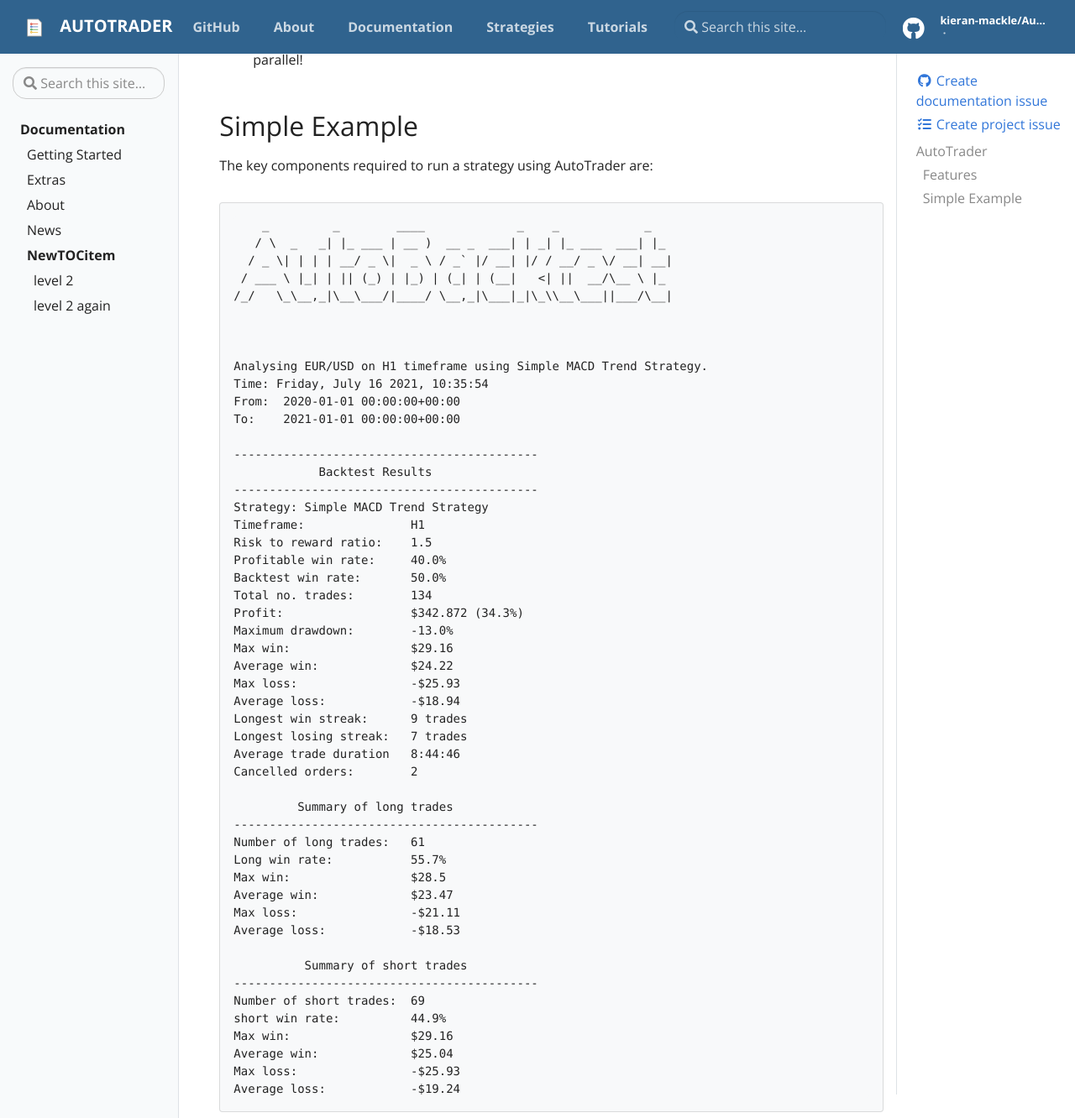
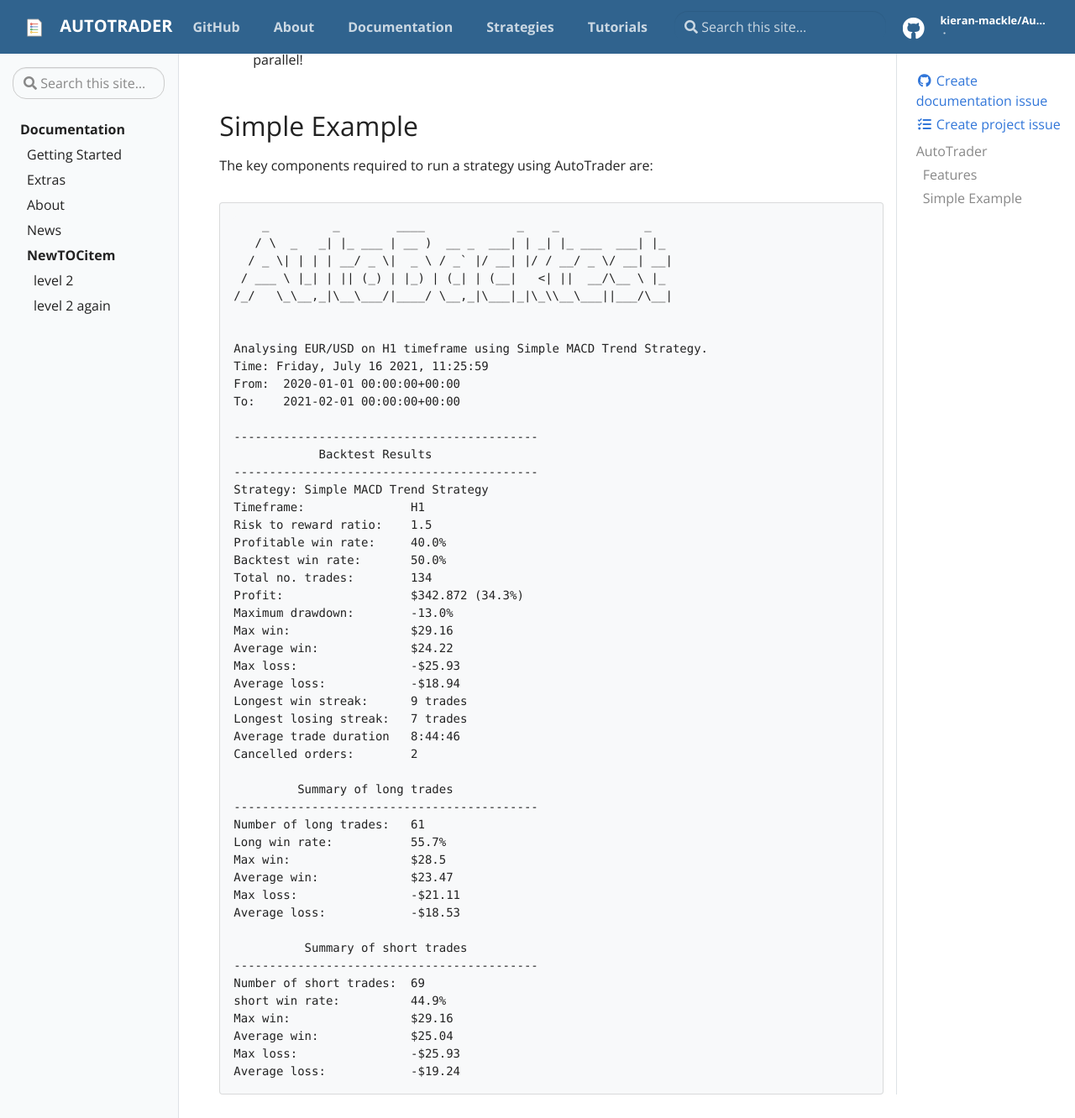
Before and after one commit to kieran-mackle/AutoTrader, a Jekyll site: the page built from docs/pages/index.md, in a window 1280 px wide and 1400 px high, scrolled down 891 px, cut to the strip 0-1332 px from the top of the window. Shown: the whole strip at 84% size. Built offline with Jekyll 4.4.1, drawn with Linux system fonts in a browser that asks for light colours.

Commit message:
Update index.md

```diff
--- a/docs/pages/index.md
+++ b/docs/pages/index.md
@@ -45,11 +45,10 @@ The key components required to run a strategy using AutoTrader are:
 /_/   \_\__,_|\__\___/|____/ \__,_|\___|_|\_\\__\___||___/\__|
 
 
-
 Analysing EUR/USD on H1 timeframe using Simple MACD Trend Strategy.
-Time: Friday, July 16 2021, 10:35:54
+Time: Friday, July 16 2021, 11:25:59
 From:  2020-01-01 00:00:00+00:00
-To:    2021-01-01 00:00:00+00:00
+To:    2021-02-01 00:00:00+00:00
 
 -------------------------------------------
             Backtest Results
```
